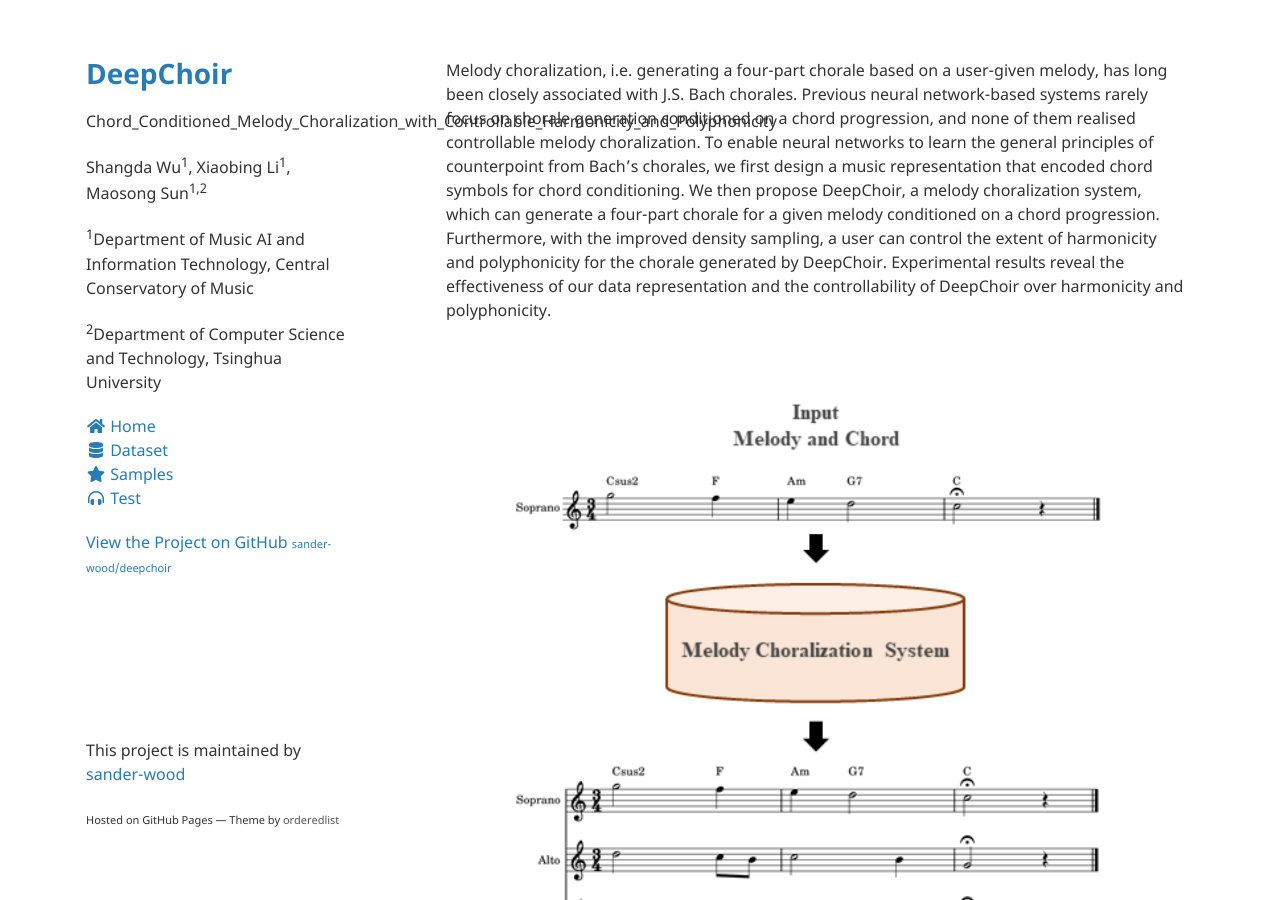
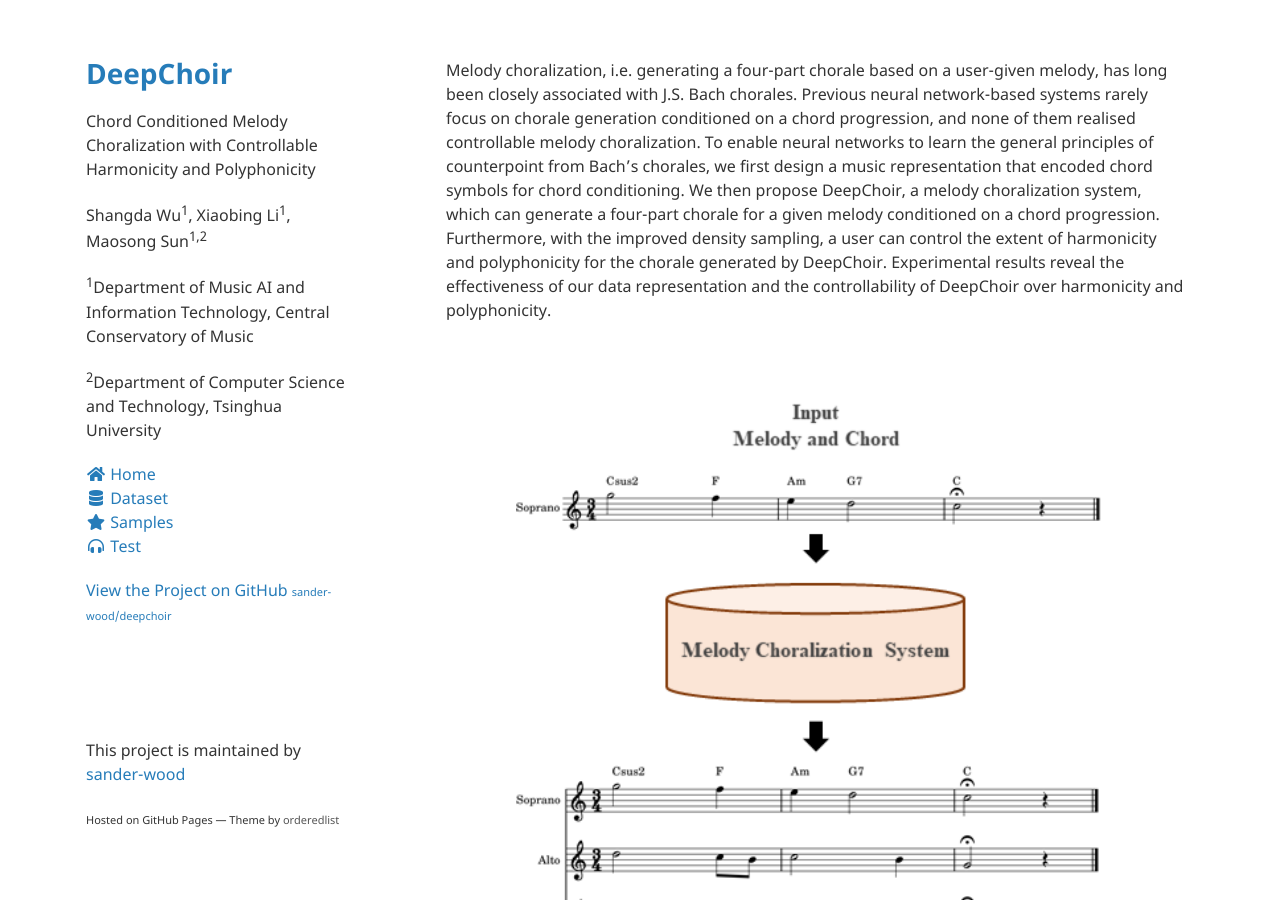
Before and after one commit to sander-wood/deepchoir, a Jekyll site: the page built from index.md, in a window 1280 px wide and 900 px high. Built offline with Jekyll 4.4.1, drawn with Linux system fonts in a browser that asks for light colours; nearby versions of some CDN libraries.

```diff
--- a/_config.yml
+++ b/_config.yml
@@ -1,4 +1,4 @@
 theme: jekyll-theme-minimal
 title: DeepChoir
-description: Chord_Conditioned_Melody_Choralization_with_Controllable_Harmonicity_and_Polyphonicity
+description: Chord Conditioned Melody Choralization with Controllable Harmonicity and Polyphonicity
 markdown: kramdown
```
